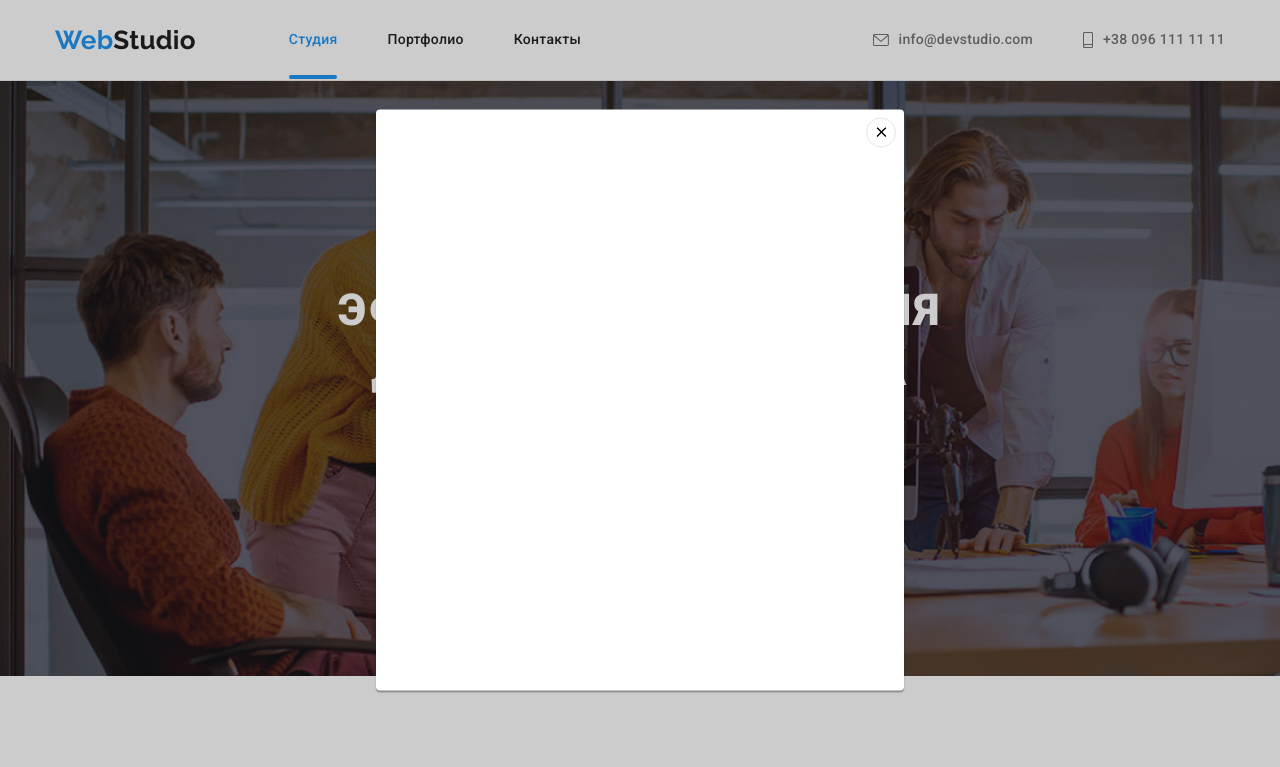
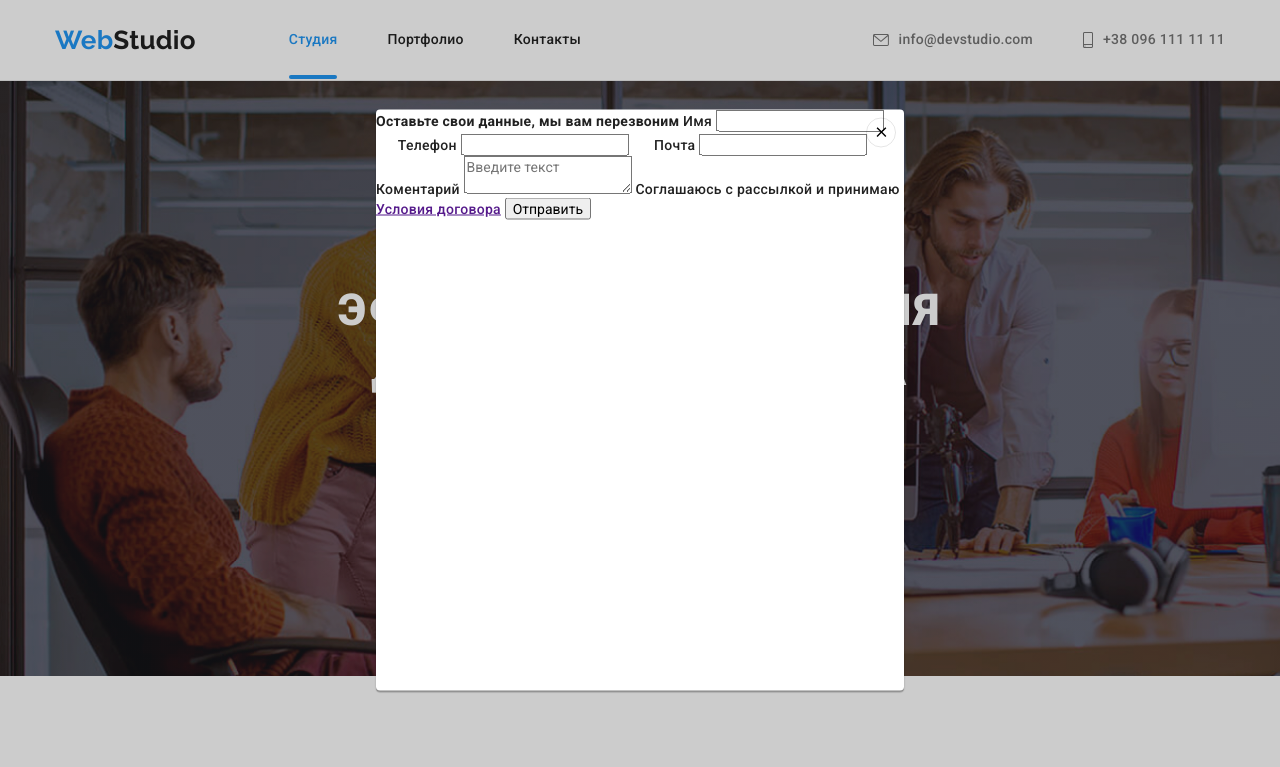
Before and after one commit to LiliiaShemet/goit-markup-hw-06, a plain HTML site: page index.html in a window 1280 px wide. Both pictures are taken after a click on the button "Заказать услугу". Shown: the top 767 px of the page. Drawn offline with nearby package versions, Linux system fonts and the light colour scheme.

Commit message:
Добавляет форму ввода даных пользователя

```diff
--- a/index.html
+++ b/index.html
@@ -483,6 +483,55 @@
                   <use href="./images/sprite/sprite.svg#close"></use>
               </svg>
           </button>
+           <!--forma-->
+           <form class="form" name="form" autocomplete="off">
+            <b class="form-title">Оставьте свои данные, мы вам перезвоним</b>
+
+            <label class="label-text">
+              Имя
+            <span class="wrapper-user-field">
+              <input class="input-field" type="text" name="-user-name" required>
+              <svg class="form-icon"  width="18" height="18">
+                <use href="./images/symbol-defs.svg#person-black"></use>
+              </svg>
+          </span>
+          </label>
+
+          <label  class="label-text">
+            Телефон
+            <span class="wrapper-user-field">
+             <input class="input-field" type="tel" name="tel" required title="0961111111">
+             <svg class="form-icon" width="18" height="18">
+                <use href="./images/symbol-defs.svg#phone-black"></use>
+              </svg>
+          </span>
+          </label>
+
+          <label for="mail" class="label-text">
+            Почта
+          <span class="wrapper-user-field">
+            <input class="input-field" type="email" name="mail" id="mail" required>
+           <svg class="form-icon" width="18" height="18">
+             <use href="./images/symbol-defs.svg#email-black"></use>
+           </svg>
+          </span>
+          </label>
+
+          <label class="label-text label-textarea">
+            Коментарий
+          <textarea class="user-comment-text" name="comment" placeholder="Введите текст"></textarea>
+        </label>
+
+          <!--check-box-->
+          <input class="form-chekbox-square visually-hidden"  type="checkbox" name="confidence" value="checkbox" id="confidence">
+          <label for="confidence" class="modal-form-checkbox">
+             Соглашаюсь с рассылкой и принимаю&nbsp;
+           <a href="" class="confidence-link">Условия договора</a>
+          </label>
+
+         <button type="submit" class="submit-btn"><span class="submit-text">Отправить</span></button>
+        </form>
+
       </div>
     </div>
 
```
